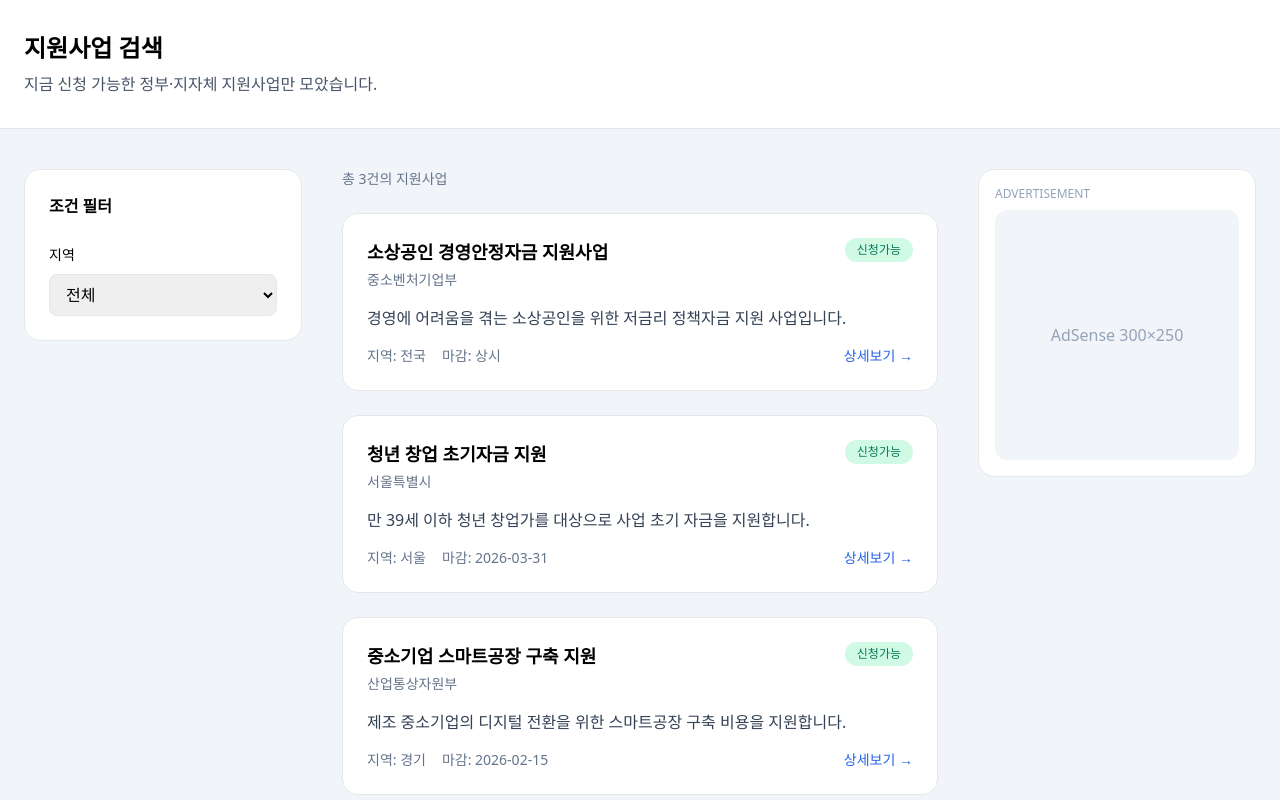
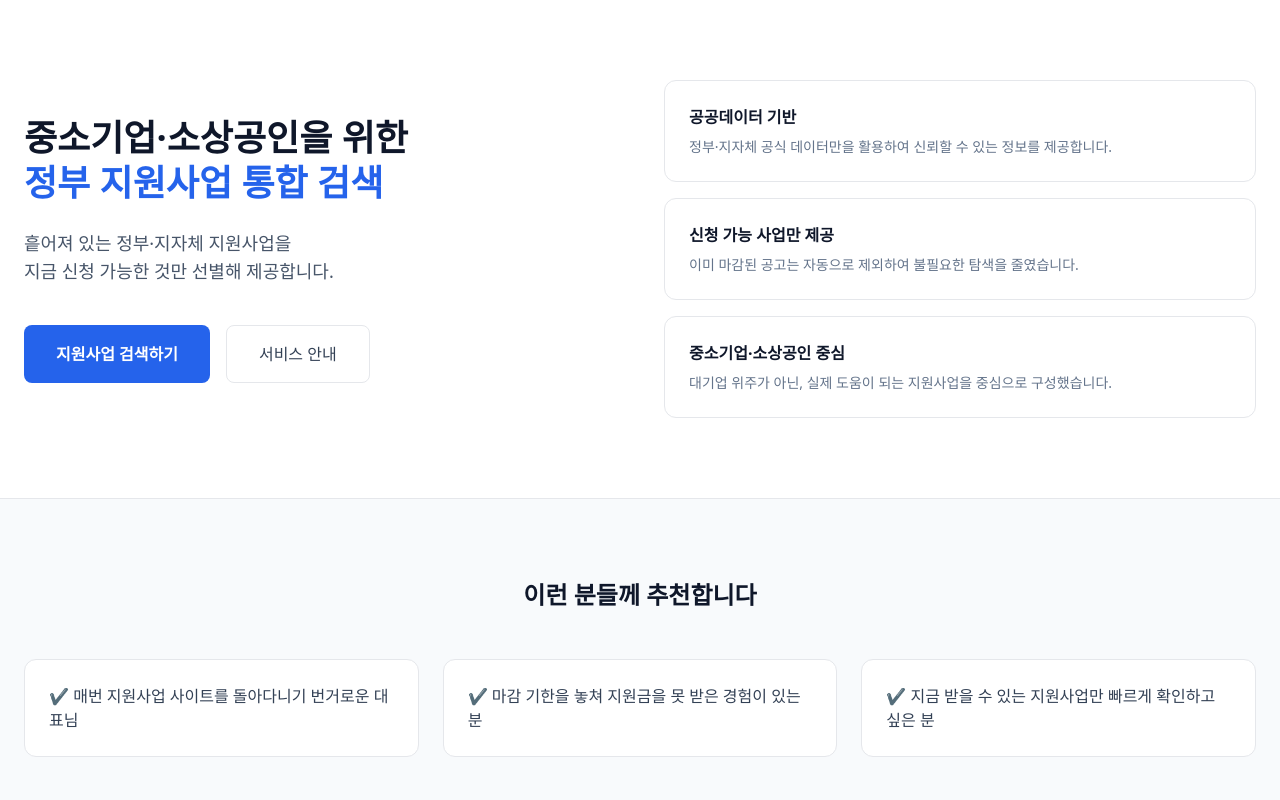
Before and after one commit to hyperkh65/sme, a Next.js app: page / in a window 1280 px wide. Shown: the top 800 px of the page. Built offline with nearby package versions, Linux system fonts and the light colour scheme.

Commit message:
feat: redesign home and search pages with professional blue theme

```diff
--- a/app/page.tsx
+++ b/app/page.tsx
@@ -1,137 +1,115 @@
-// app/search/page.tsx
-// 검색 페이지 디자인 v2 – A단계 (Mock 데이터, 광고/UX 완성)
-
-'use client'
-
-import { useState } from 'react'
 import Link from 'next/link'
 
-// ===== Mock 데이터 (A단계 전용) =====
-const MOCK_PROGRAMS = [
-  {
-    id: '1',
-    title: '소상공인 경영안정자금 지원사업',
-    agency: '중소벤처기업부',
-    region: '전국',
-    deadline: '상시',
-    summary: '경영에 어려움을 겪는 소상공인을 위한 저금리 정책자금 지원 사업입니다.',
-    status: '신청가능',
-  },
-  {
-    id: '2',
-    title: '청년 창업 초기자금 지원',
-    agency: '서울특별시',
-    region: '서울',
-    deadline: '2026-03-31',
-    summary: '만 39세 이하 청년 창업가를 대상으로 사업 초기 자금을 지원합니다.',
-    status: '신청가능',
-  },
-  {
-    id: '3',
-    title: '중소기업 스마트공장 구축 지원',
-    agency: '산업통상자원부',
-    region: '경기',
-    deadline: '2026-02-15',
-    summary: '제조 중소기업의 디지털 전환을 위한 스마트공장 구축 비용을 지원합니다.',
-    status: '신청가능',
-  },
-]
+export default function HomePage() {
+  return (
+    <main className="min-h-screen bg-slate-50">
+      {/* HERO */}
+      <section className="border-b bg-white">
+        <div className="mx-auto max-w-7xl px-6 py-20 grid gap-12 lg:grid-cols-2 items-center">
+          <div>
+            <h1 className="text-4xl font-bold text-slate-900 leading-tight">
+              중소기업·소상공인을 위한<br />
+              <span className="text-blue-600">정부 지원사업 통합 검색</span>
+            </h1>
+            <p className="mt-6 text-lg text-slate-600">
+              흩어져 있는 정부·지자체 지원사업을<br />
+              지금 신청 가능한 것만 선별해 제공합니다.
+            </p>
 
-export default function SearchPage() {
-  const [region, setRegion] = useState('')
-
-  const filtered = MOCK_PROGRAMS.filter((p) =>
-    region ? p.region === region || p.region === '전국' : true,
-  )
-
-  return (
-    <main className="min-h-screen bg-slate-100">
-      {/* 상단 헤더 */}
-      <header className="border-b bg-white">
-        <div className="mx-auto max-w-7xl px-6 py-8">
-          <h1 className="text-2xl font-bold">지원사업 검색</h1>
-          <p className="mt-2 text-slate-600">
-            지금 신청 가능한 정부·지자체 지원사업만 모았습니다.
-          </p>
-        </div>
-      </header>
-
-      <div className="mx-auto max-w-7xl px-6 py-10 grid gap-10 lg:grid-cols-4">
-        {/* 필터 영역 */}
-        <aside className="lg:col-span-1">
-          <div className="sticky top-24 rounded-2xl border bg-white p-6">
-            <h2 className="font-semibold">조건 필터</h2>
-
-            <div className="mt-6">
-              <label className="text-sm font-medium">지역</label>
-              <select
-                className="mt-2 w-full rounded-lg border px-3 py-2"
-                value={region}
-                onChange={(e) => setRegion(e.target.value)}
+            <div className="mt-10 flex gap-4">
+              <Link
+                href="/search"
+                className="inline-flex items-center justify-center rounded-lg bg-blue-600 px-8 py-4 text-white font-semibold hover:bg-blue-700 transition"
               >
-                <option value="">전체</option>
-                <option value="서울">서울</option>
-                <option value="경기">경기</option>
-              </select>
+                지원사업 검색하기
+              </Link>
+              <Link
+                href="/guide"
+                className="inline-flex items-center justify-center rounded-lg border px-8 py-4 font-medium text-slate-700 hover:bg-slate-100 transition"
+              >
+                서비스 안내
+              </Link>
             </div>
           </div>
-        </aside>
 
-        {/* 결과 리스트 */}
-        <section className="lg:col-span-2">
-          <div className="flex items-center justify-between mb-6">
-            <span className="text-sm text-slate-500">
-              총 {filtered.length}건의 지원사업
-            </span>
-          </div>
-
-          <div className="space-y-6">
-            {filtered.map((p) => (
-              <article
-                key={p.id}
-                className="rounded-2xl border bg-white p-6 hover:shadow-md transition"
-              >
-                <div className="flex items-start justify-between gap-4">
-                  <div>
-                    <h3 className="text-lg font-semibold">{p.title}</h3>
-                    <p className="mt-1 text-sm text-slate-500">{p.agency}</p>
-                  </div>
-                  <span className="rounded-full bg-emerald-100 px-3 py-1 text-xs font-medium text-emerald-700">
-                    {p.status}
-                  </span>
-                </div>
-
-                <p className="mt-4 text-slate-700">{p.summary}</p>
-
-                <div className="mt-4 flex flex-wrap items-center justify-between gap-4 text-sm">
-                  <div className="flex gap-4 text-slate-500">
-                    <span>지역: {p.region}</span>
-                    <span>마감: {p.deadline}</span>
-                  </div>
-                  <Link
-                    href={`/program/${p.id}`}
-                    className="font-medium text-blue-600 hover:underline"
-                  >
-                    상세보기 →
-                  </Link>
-                </div>
-              </article>
-            ))}
-          </div>
-        </section>
-
-        {/* 광고 영역 */}
-        <aside className="hidden lg:block lg:col-span-1">
-          <div className="sticky top-24 space-y-6">
-            <div className="rounded-2xl border bg-white p-4">
-              <div className="mb-2 text-xs text-slate-400">ADVERTISEMENT</div>
-              <div className="flex h-[250px] items-center justify-center rounded-xl bg-slate-100 text-slate-400">
-                AdSense 300×250
-              </div>
+          {/* 신뢰 카드 */}
+          <div className="grid grid-cols-1 gap-4">
+            <div className="rounded-xl border bg-white p-6">
+              <h3 className="font-semibold text-slate-900">
+                공공데이터 기반
+              </h3>
+              <p className="mt-2 text-sm text-slate-500">
+                정부·지자체 공식 데이터만을 활용하여
+                신뢰할 수 있는 정보를 제공합니다.
+              </p>
+            </div>
+            <div className="rounded-xl border bg-white p-6">
+              <h3 className="font-semibold text-slate-900">
+                신청 가능 사업만 제공
+              </h3>
+              <p className="mt-2 text-sm text-slate-500">
+                이미 마감된 공고는 자동으로 제외하여
+                불필요한 탐색을 줄였습니다.
+              </p>
+            </div>
+            <div className="rounded-xl border bg-white p-6">
+              <h3 className="font-semibold text-slate-900">
+                중소기업·소상공인 중심
+              </h3>
+              <p className="mt-2 text-sm text-slate-500">
+                대기업 위주가 아닌,
+                실제 도움이 되는 지원사업을 중심으로 구성했습니다.
+              </p>
             </div>
           </div>
-        </aside>
-      </div>
+        </div>
+      </section>
+
+      {/* VALUE */}
+      <section className="mx-auto max-w-7xl px-6 py-20">
+        <h2 className="text-2xl font-bold text-slate-900 text-center">
+          이런 분들께 추천합니다
+        </h2>
+
+        <div className="mt-12 grid gap-6 md:grid-cols-3">
+          <div className="rounded-xl border bg-white p-6">
+            <p className="text-slate-700">
+              ✔ 매번 지원사업 사이트를
+              돌아다니기 번거로운 대표님
+            </p>
+          </div>
+          <div className="rounded-xl border bg-white p-6">
+            <p className="text-slate-700">
+              ✔ 마감 기한을 놓쳐
+              지원금을 못 받은 경험이 있는 분
+            </p>
+          </div>
+          <div className="rounded-xl border bg-white p-6">
+            <p className="text-slate-700">
+              ✔ 지금 받을 수 있는 지원사업만
+              빠르게 확인하고 싶은 분
+            </p>
+          </div>
+        </div>
+      </section>
+
+      {/* CTA */}
+      <section className="border-t bg-white">
+        <div className="mx-auto max-w-7xl px-6 py-16 text-center">
+          <h3 className="text-2xl font-bold text-slate-900">
+            지금 바로 확인해보세요
+          </h3>
+          <p className="mt-3 text-slate-600">
+            지원사업은 타이밍입니다.
+          </p>
+          <Link
+            href="/search"
+            className="mt-8 inline-block rounded-lg bg-blue-600 px-10 py-4 text-white font-semibold hover:bg-blue-700 transition"
+          >
+            지원사업 검색하기
+          </Link>
+        </div>
+      </section>
     </main>
   )
 }
--- a/app/search/page.tsx
+++ b/app/search/page.tsx
@@ -1,186 +1,156 @@
 'use client'
 
 import { useEffect, useState } from 'react'
+import Link from 'next/link'
 
 type Program = {
   id: string
   title: string
-  field: string
+  agency: string
   region: string
-  agency: string
-  executor: string
-  startDate?: string
   endDate?: string
   status: '신청가능' | '마감'
-  url?: string
-  registeredAt?: string
+  summary?: string
 }
 
 export default function SearchPage() {
   const [programs, setPrograms] = useState<Program[]>([])
   const [loading, setLoading] = useState(true)
-
-  const [page, setPage] = useState(1)
   const [region, setRegion] = useState('')
-  const [field, setField] = useState('')
-  const [status, setStatus] = useState('')
-  const [sort, setSort] = useState('deadline')
 
   useEffect(() => {
     setLoading(true)
-    fetch(
-      `/api/programs?page=${page}&perPage=30&region=${region}`
-    )
-      .then(res => res.json())
-      .then(data => {
-        let list: Program[] = data.programs || []
-
-        // 분야 필터
-        if (field) {
-          list = list.filter(p => p.field === field)
-        }
-
-        // 상태 필터
-        if (status) {
-          list = list.filter(p => p.status === status)
-        }
-
-        // 정렬
-        if (sort === 'deadline') {
-          list = list.sort((a, b) =>
-            (a.endDate || '').localeCompare(b.endDate || '')
-          )
-        }
-
-        if (sort === 'latest') {
-          list = list.sort((a, b) =>
-            (b.registeredAt || '').localeCompare(a.registeredAt || '')
-          )
-        }
-
-        setPrograms(list)
+    fetch('/api/programs')
+      .then((res) => res.json())
+      .then((data) => {
+        setPrograms(data.programs || [])
         setLoading(false)
       })
-  }, [page, region, field, status, sort])
+  }, [])
+
+  const filtered = programs.filter((p) =>
+    region ? p.region === region || p.region === '전국' : true,
+  )
 
   return (
-    <main className="max-w-7xl mx-auto px-6 py-10">
-      <h1 className="text-3xl font-bold mb-6">
-        지원사업 검색
+    <main className="min-h-screen bg-slate-50">
+      {/* TOP BAR */}
+      <header className="border-b bg-white">
+        <div className="mx-auto max-w-7xl px-6 py-6 flex items-center justify-between">
+          <div>
+            <h1 className="text-xl font-bold text-slate-900">
+              중소기업 지원사업 검색
             </h1>
+            <p className="mt-1 text-sm text-slate-500">
+              지금 신청 가능한 정부·지자체 지원사업만 제공합니다
+            </p>
+          </div>
+          <Link
+            href="/"
+            className="text-sm font-medium text-blue-600 hover:underline"
+          >
+            홈으로
+          </Link>
+        </div>
+      </header>
 
+      <div className="mx-auto max-w-7xl px-6 py-10 grid gap-8 lg:grid-cols-4">
         {/* FILTER */}
-      <div className="grid md:grid-cols-5 gap-4 mb-8">
+        <aside className="lg:col-span-1">
+          <div className="sticky top-24 rounded-xl border bg-white p-5">
+            <h2 className="text-sm font-semibold text-slate-800">
+              검색 조건
+            </h2>
+
+            <div className="mt-5">
+              <label className="block text-xs font-medium text-slate-600">
+                지역
+              </label>
               <select
-          className="border p-3 rounded"
+                className="mt-2 w-full rounded-lg border px-3 py-2 text-sm focus:border-blue-500 focus:outline-none"
                 value={region}
-          onChange={e => setRegion(e.target.value)}
+                onChange={(e) => setRegion(e.target.value)}
               >
-          <option value="">전체 지역</option>
+                <option value="">전체</option>
                 <option value="서울">서울</option>
                 <option value="경기">경기</option>
                 <option value="부산">부산</option>
                 <option value="대구">대구</option>
               </select>
+            </div>
+          </div>
+        </aside>
 
-        <select
-          className="border p-3 rounded"
-          value={field}
-          onChange={e => setField(e.target.value)}
-        >
-          <option value="">전체 분야</option>
-          <option value="경영">경영</option>
-          <option value="기술">기술</option>
-          <option value="금융">금융</option>
-          <option value="수출">수출</option>
-        </select>
-
-        <select
-          className="border p-3 rounded"
-          value={status}
-          onChange={e => setStatus(e.target.value)}
-        >
-          <option value="">전체 상태</option>
-          <option value="신청가능">신청가능</option>
-          <option value="마감">마감</option>
-        </select>
-
-        <select
-          className="border p-3 rounded"
-          value={sort}
-          onChange={e => setSort(e.target.value)}
-        >
-          <option value="deadline">마감임박순</option>
-          <option value="latest">최신등록순</option>
-        </select>
+        {/* LIST */}
+        <section className="lg:col-span-2">
+          <div className="mb-6 flex items-center justify-between">
+            <span className="text-sm text-slate-500">
+              총 <b className="text-slate-900">{filtered.length}</b>건
+            </span>
           </div>
 
-      {/* LIST */}
           {loading ? (
-        <p className="text-center py-20">불러오는 중…</p>
+            <div className="rounded-xl border bg-white py-20 text-center text-slate-400">
+              데이터를 불러오는 중입니다…
+            </div>
           ) : (
             <div className="space-y-4">
-          {programs.map((p, i) => (
-            <div
+              {filtered.map((p) => (
+                <article
                   key={p.id}
-              className="bg-white rounded-xl shadow p-6 flex flex-col md:flex-row justify-between gap-4"
+                  className="rounded-xl border bg-white p-6 transition hover:border-blue-200 hover:shadow-sm"
                 >
+                  <div className="flex items-start justify-between gap-4">
                     <div>
-                <h2 className="text-xl font-bold mb-1">
+                      <h3 className="text-base font-semibold text-slate-900">
                         {p.title}
-                </h2>
-                <p className="text-gray-600 text-sm">
-                  {p.agency} · {p.executor}
-                </p>
-                <p className="text-sm mt-2">
-                  분야: {p.field} | 지역: {p.region}
+                      </h3>
+                      <p className="mt-1 text-sm text-slate-500">
+                        {p.agency}
                       </p>
                     </div>
-
-              <div className="text-right">
                     <span
-                  className={`inline-block px-3 py-1 rounded text-sm font-semibold ${
+                      className={`rounded-md px-3 py-1 text-xs font-semibold ${
                         p.status === '신청가능'
-                      ? 'bg-green-100 text-green-700'
-                      : 'bg-gray-200 text-gray-600'
+                          ? 'bg-blue-50 text-blue-700'
+                          : 'bg-slate-200 text-slate-600'
                       }`}
                     >
                       {p.status}
                     </span>
-                <p className="text-sm mt-2">
-                  마감일: {p.endDate || '상시'}
-                </p>
-                {p.url && (
-                  <a
-                    href={p.url}
-                    target="_blank"
-                    className="inline-block mt-3 text-blue-600 font-semibold"
+                  </div>
+
+                  <div className="mt-4 flex items-center justify-between text-sm">
+                    <div className="flex gap-4 text-slate-500">
+                      <span>지역: {p.region}</span>
+                      <span>마감: {p.endDate || '상시'}</span>
+                    </div>
+                    <Link
+                      href={`/program/${p.id}`}
+                      className="font-medium text-blue-600 hover:underline"
                     >
-                    공고 바로가기 →
-                  </a>
-                )}
+                      자세히 보기 →
+                    </Link>
                   </div>
-            </div>
+                </article>
               ))}
             </div>
           )}
+        </section>
 
-      {/* PAGINATION */}
-      <div className="flex justify-center gap-4 mt-10">
-        <button
-          disabled={page === 1}
-          onClick={() => setPage(p => p - 1)}
-          className="px-4 py-2 border rounded disabled:opacity-30"
-        >
-          이전
-        </button>
-        <span className="px-4 py-2">Page {page}</span>
-        <button
-          onClick={() => setPage(p => p + 1)}
-          className="px-4 py-2 border rounded"
-        >
-          다음
-        </button>
+        {/* AD */}
+        <aside className="hidden lg:block lg:col-span-1">
+          <div className="sticky top-24 space-y-6">
+            <div className="rounded-xl border bg-white p-4">
+              <div className="mb-2 text-[10px] text-slate-400">
+                ADVERTISEMENT
+              </div>
+              <div className="flex h-[250px] items-center justify-center rounded-lg bg-slate-100 text-slate-400">
+                AdSense 300×250
+              </div>
+            </div>
+          </div>
+        </aside>
       </div>
     </main>
   )
```
Lines whose indentation alone changed are shown as unchanged.
